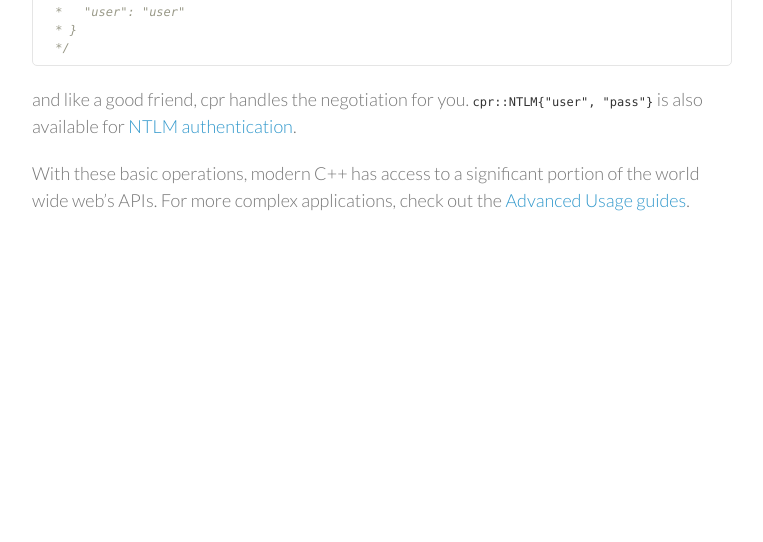
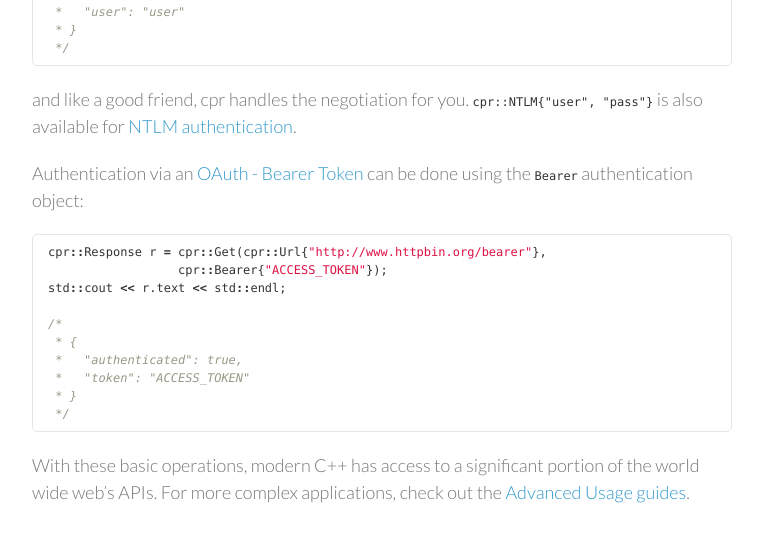
Before and after one commit to libcpr/cpr, a Jekyll site: the page built from introduction.md, in a window 1280 px wide and 900 px high, scrolled down 4511 px, cut to the strip 324-866 px from the top of the window. Shown: the whole strip, without its empty margins (388-1151 px from the left). Built offline with Jekyll 4.4.1, drawn with Linux system fonts in a browser that asks for light colours; nearby versions of some CDN libraries; before the commit the page ends 5119 px from its top, so only the background shows below that.

Commit message:
added documentation for bearer token

````diff
--- a/introduction.md
+++ b/introduction.md
@@ -256,4 +256,19 @@ std::cout << r.text << std::endl;
 
 and like a good friend, cpr handles the negotiation for you.  `cpr::NTLM{"user", "pass"}` is also available for [NTLM authentication](https://en.wikipedia.org/wiki/NTLMSSP).
 
+Authentication via an [OAuth - Bearer Token](https://en.wikipedia.org/wiki/OAuth) can be done using the `Bearer` authentication object:
+
+```c++
+cpr::Response r = cpr::Get(cpr::Url{"http://www.httpbin.org/bearer"},
+                  cpr::Bearer{"ACCESS_TOKEN"});
+std::cout << r.text << std::endl;
+
+/*
+ * {
+ *   "authenticated": true,
+ *   "token": "ACCESS_TOKEN"
+ * }
+ */
+```
+
 With these basic operations, modern C++ has access to a significant portion of the world wide web's APIs. For more complex applications, check out the [Advanced Usage guides](/cpr/advanced-usage.html).
````
